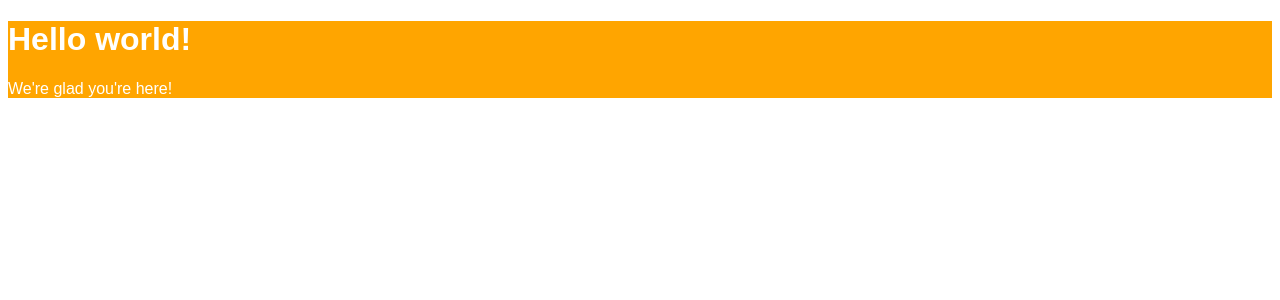
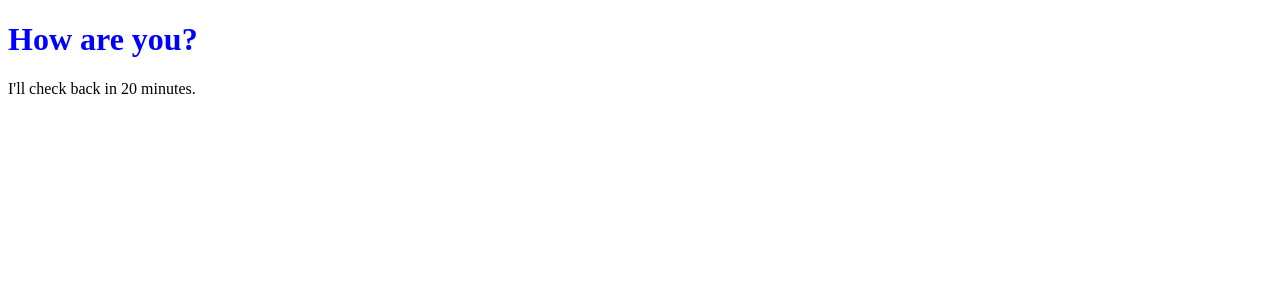
Before and after one commit to alicandev/learning_react, a React (Create React App) app: page / in a window 1280 px wide. Shown: the top 300 px of the page. Built offline with nearby package versions, Linux system fonts and the light colour scheme.

Commit message:
Created my first React component.

```diff
--- a/src/index.js
+++ b/src/index.js
@@ -1,5 +1,16 @@
 import React from 'react';
 import ReactDOM from 'react-dom';
+
+class Message extends React.Component {
+    render() {
+        return (
+            <div>
+                <h1 style={{color: this.props.color}}>{ this.props.msg }</h1>
+                <p>I'll check back in {this.props.minutes} minutes.</p>
+            </div>
+        )
+    }
+}
 
 let style = {
   backgroundColor: 'orange',
@@ -7,10 +18,5 @@
   fontFamily: 'Arial'
 }
 
-ReactDOM.render(
-    <div style={ style }>
-        <h1 id="heading-element">Hello world!</h1>
-        <p>We're glad you're here!</p>
-    </div>,
-    document.getElementById('root')
+ReactDOM.render(<Message color="blue" msg="How are you?" minutes={20}/>, document.getElementById('root')
 )
```
